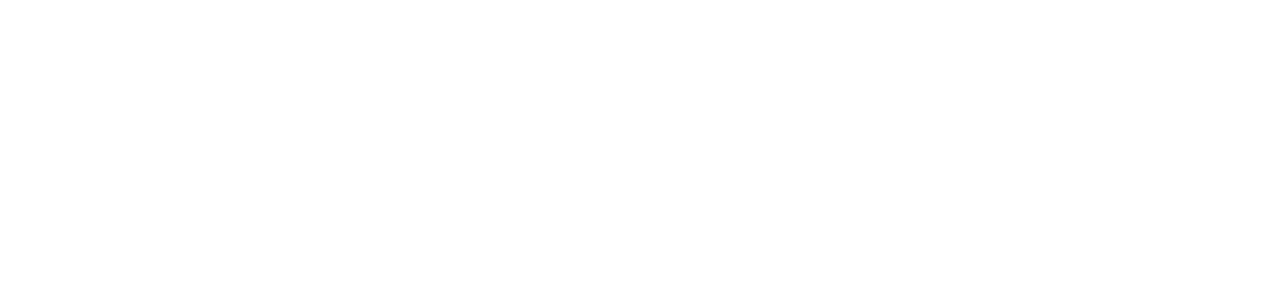
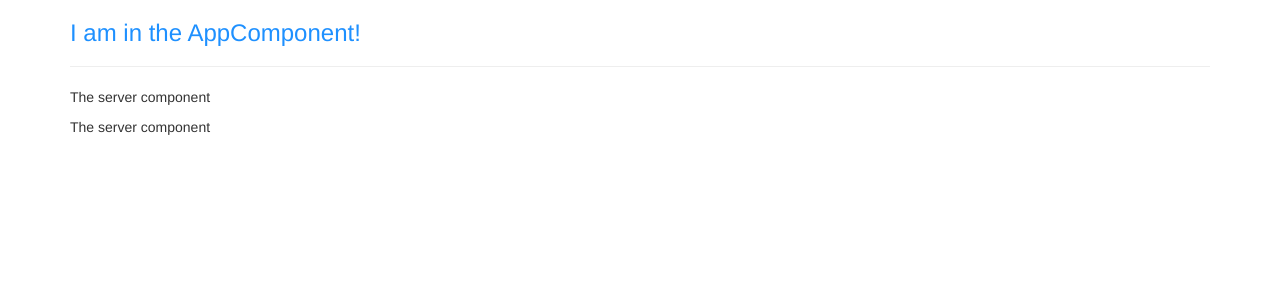
Before and after one commit to umbgtt10/AngularCourse, an Angular app in the folder AngularOnVs2017/Udemy-Angular-Course/: page / in a window 1280 px wide. Shown: the top 300 px of the page. Built offline with nearby package versions, Linux system fonts and the light colour scheme.

Commit message:
More changes.

```diff
--- a/AngularOnVs2017/Udemy-Angular-Course/src/app/app.component.css
+++ b/AngularOnVs2017/Udemy-Angular-Course/src/app/app.component.css
@@ -0,0 +1,3 @@
+h3{
+  color:darkblue;
+}
--- a/AngularOnVs2017/Udemy-Angular-Course/src/app/app.component.html
+++ b/AngularOnVs2017/Udemy-Angular-Course/src/app/app.component.html
@@ -0,0 +1,13 @@
+<div class="container">
+  <div class="row">
+    <div class="col-xs-12">
+      <h3>I am in the AppComponent!</h3>
+      <hr>
+      <!--<app-servers></app-servers>-->
+      <!--<div app-servers></div>-->
+      <div class="app-servers">
+
+      </div>
+    </div>
+    </div>
+  </div>
--- a/AngularOnVs2017/Udemy-Angular-Course/src/app/app.component.ts
+++ b/AngularOnVs2017/Udemy-Angular-Course/src/app/app.component.ts
@@ -3,7 +3,12 @@
 @Component({
   selector: 'app-root',
   templateUrl: './app.component.html',
-  styleUrls: ['./app.component.css']
+  // styleUrls: ['./app.component.css']
+  styles: [`
+     h3 {
+         color:dodgerblue
+         }
+`]
 })
 export class AppComponent {
 }
--- a/AngularOnVs2017/Udemy-Angular-Course/src/app/app.module.ts
+++ b/AngularOnVs2017/Udemy-Angular-Course/src/app/app.module.ts
@@ -2,10 +2,14 @@
 import { NgModule } from '@angular/core';
 
 import { AppComponent } from './app.component';
+import { ServerComponent } from './server/server.component';
+import { ServersComponent } from './servers/servers.component';
 
 @NgModule({
   declarations: [
-    AppComponent
+    AppComponent,
+    ServerComponent,
+    ServersComponent
   ],
   imports: [
     BrowserModule,
--- /dev/null
+++ b/AngularOnVs2017/Udemy-Angular-Course/src/app/server/server.component.html
@@ -0,0 +1 @@
+<p>The server component</p>
--- /dev/null
+++ b/AngularOnVs2017/Udemy-Angular-Course/src/app/servers/servers.component.html
@@ -0,0 +1,2 @@
+<app-server></app-server>
+<app-server></app-server>
--- /dev/null
+++ b/AngularOnVs2017/Udemy-Angular-Course/src/app/servers/servers.component.ts
@@ -0,0 +1,18 @@
+import { Component, OnInit } from '@angular/core';
+
+@Component({
+  //selector: '[app-servers]',
+  selector: '.app-servers',
+  template: `
+    <app-server></app-server>
+    <app-server></app-server>`,
+  styleUrls: ['./servers.component.css']
+})
+export class ServersComponent implements OnInit {
+
+  constructor() { }
+
+  ngOnInit() {
+  }
+
+}
```
Also changed, not shown: AngularOnVs2017/Udemy-Angular-Course/src/app/server/server.component.ts (added, +9 -0 lines), AngularOnVs2017/Udemy-Angular-Course/src/app/servers/servers.component.css (added).
